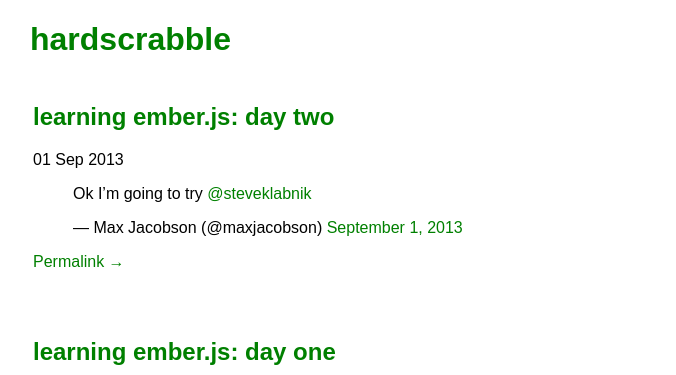
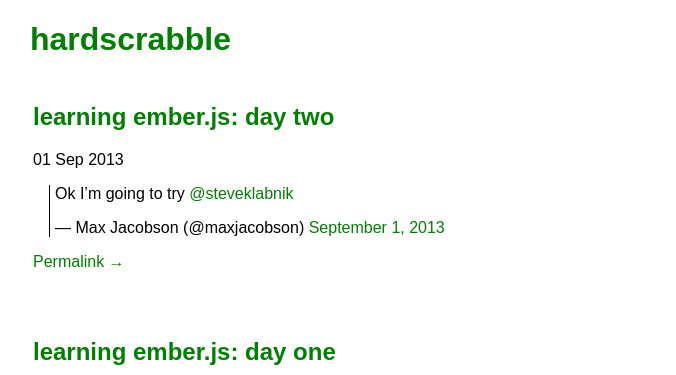
Before and after one commit to hardscrabble/hardscrabble.github.io, a Jekyll site: the page built from index.html, in a window 1280 px wide. Shown: the top 375 px of the page, without its empty margins (300-976 px from the left). Built offline with Jekyll 4.4.1, drawn with Linux system fonts in a browser that asks for light colours; comment, search, counter and statistics services are not loaded.

Commit message:
add blockquote style

```diff
--- /dev/null
+++ b/_scss/_blockquotes.scss
@@ -0,0 +1,5 @@
+blockquote {
+  border-left: black solid 1px;
+  padding-left: 5px;
+  margin-left: 1em;
+}
--- a/_scss/style.scss
+++ b/_scss/style.scss
@@ -6,4 +6,5 @@
 @import 'footnotes';
 @import 'footer';
 @import 'codeblocks';
+@import 'blockquotes';
 @import 'links';
--- a/css/style.css
+++ b/css/style.css
@@ -3600,6 +3600,11 @@ footer {
     margin: 0;
     padding: 0 3px; }
 
+blockquote {
+  border-left: black solid 1px;
+  padding-left: 5px;
+  margin-left: 1em; }
+
 a {
   color: green;
   text-decoration: none;
```
